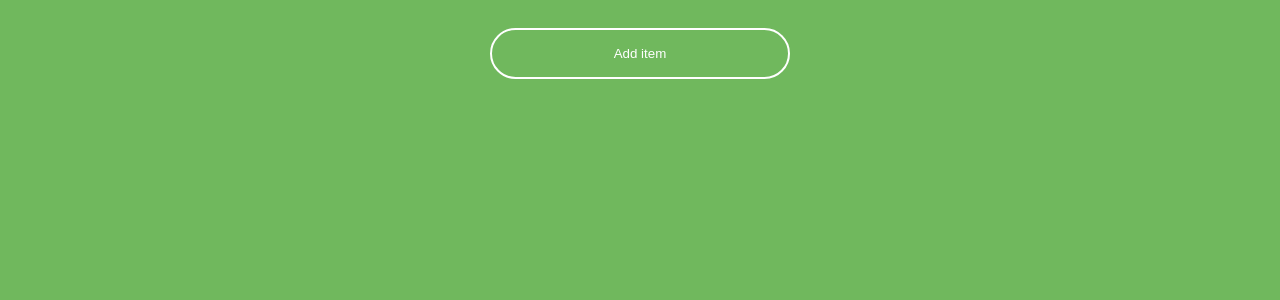
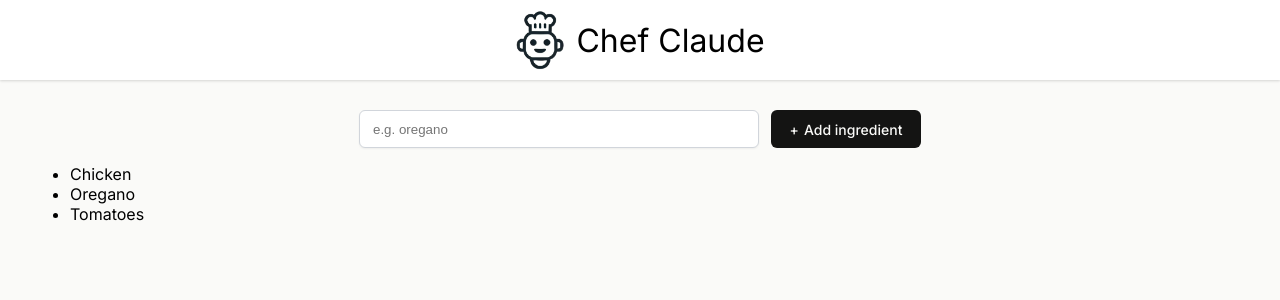
Before and after one commit to 0xYurii/Chef-Claude, a React (Vite) app: page / in a window 1280 px wide. Shown: the top 300 px of the page. Built offline with nearby package versions, Linux system fonts and the light colour scheme.

Commit message:
feat: refactor App component to remove unused state and implement header and main layout

```diff
--- a/src/App.jsx
+++ b/src/App.jsx
@@ -1,27 +1,11 @@
-import React from "react"
+import Header from "./Header"
+import Main from "./Main"
 
 export default function App() {
-  const [myFavoriteThings, setMyFavoriteThings] = React.useState([])
-
-  const allFavoriteThings = ["💦🌹", "😺", "💡🫖", "🔥🧤", "🟤🎁",
-  "🐴", "🍎🥧", "🚪🔔", "🛷🔔", "🥩🍝"]
-  const thingsElements = myFavoriteThings.map(thing => <p key={thing}>{thing}</p>)
-
-  function addFavoriteThing() {
-    setMyFavoriteThings(
-      prev =>[
-        ...prev,
-        allFavoriteThings[prev.length]
-      ]
-    )
-  }
-
   return (
-    <main>
-      <button onClick={addFavoriteThing}>Add item</button>
-      <section aria-live="polite">
-        {thingsElements}
-      </section>
-    </main>
+    <>
+      <Header />
+      <Main />
+    </>
   )
 }
--- a/src/Header.jsx
+++ b/src/Header.jsx
@@ -1,9 +1,9 @@
+import chefClaudeLogo from "../images/chef-claude-icon.png"
 
-
-export default function Header(){
-    return(
+export default function Header() {
+    return (
         <header>
-            <img  src="../images/chef-claude-icon.png" alt="chef icon"/>
+            <img src={chefClaudeLogo}/>
             <h1>Chef Claude</h1>
         </header>
     )
--- a/src/Main.jsx
+++ b/src/Main.jsx
@@ -1,20 +1,29 @@
+import { useState } from "react"
+
+
 export default function Main() {
-    const ingredients = ["Chicken", "Oregano", "Tomatoes"]
+
+    const [ingredients,setIngredients] = useState(["Chicken", "Oregano", "Tomatoes"])
 
     const ingredientsListItems = ingredients.map(ingredient => (
-        <li key={ingredient} >{ingredient}</li>
+        <li key={ingredient}>{ingredient}</li>
     ))
 
     function handleSubmit(event) {
         event.preventDefault()
-        console.log("Form submitted!")
         const formData = new FormData(event.currentTarget)
         const newIngredient = formData.get("ingredient")
-        ingredients.push(newIngredient)
+        setIngredients(
+            prev=>[
+                ...prev,
+                newIngredient
+            ]
+        )
     }
+
     return (
         <main>
-            <form className="add-ingredient-form" onSubmit={handleSubmit}>
+            <form onSubmit={handleSubmit} className="add-ingredient-form">
                 <input
                     type="text"
                     placeholder="e.g. oregano"
--- a/src/index.css
+++ b/src/index.css
@@ -3,41 +3,62 @@
 }
 
 body {
-    background-color: #70B85D;
-    color: white;
-    padding: 20px;
-    font-size: 1.3rem;
+    margin: 0;
+    font-family: Inter, sans-serif;
+    background-color: #FAFAF8;
+}
+
+header {
+    display: flex;
+    justify-content: center;
+    align-items: center;
+    gap: 11px;
+    height: 80px;
+    background-color: white;
+    box-shadow: 0px 1px 3px 0px rgba(0, 0, 0, 0.10), 0px 1px 2px 0px rgba(0, 0, 0, 0.06);
+}
+
+header > img {
+    width: 50px;
+}
+
+header > h1 {
+    font-weight: 400;
 }
 
 main {
-    display: flex;
-    flex-direction: column;
-    align-items: center;
+    padding: 30px 30px 10px;
 }
 
-button {
-    width: 100%;
-    max-width: 300px;
-    background-color: transparent;
-    padding: 1rem;
-    color: white;
-    border: 2px solid white;
-    border-radius: 50px;
-    cursor: pointer;
-    font-family: 'Karla', sans-serif;
-    margin-bottom: 20px;
+.add-ingredient-form {
+    display: flex;
+    justify-content: center;
+    gap: 12px;
+    height: 38px;
 }
 
-button:hover {
-    background-color: #FFFEF1;
-    color: #2C5E2E;
+.add-ingredient-form > input {
+    border-radius: 6px;
+    border: 1px solid #D1D5DB;
+    padding: 9px 13px;
+    box-shadow: 0px 1px 2px 0px rgba(0, 0, 0, 0.05);
+    flex-grow: 1;
+    min-width: 150px;
+    max-width: 400px;
 }
 
-button:focus {
-    outline: 0;
+.add-ingredient-form > button {
+    font-family: Inter, sans-serif;
+    border-radius: 6px;
+    border: none;
+    background-color: #141413;
+    color: #FAFAF8;
+    width: 150px;
+    font-size: 0.875rem;
+    font-weight: 500;
 }
 
-p {
-    margin-block: 10px;
-    font-size: 2rem;
+.add-ingredient-form > button::before {
+    content: "+";
+    margin-right: 5px;
 }
```
